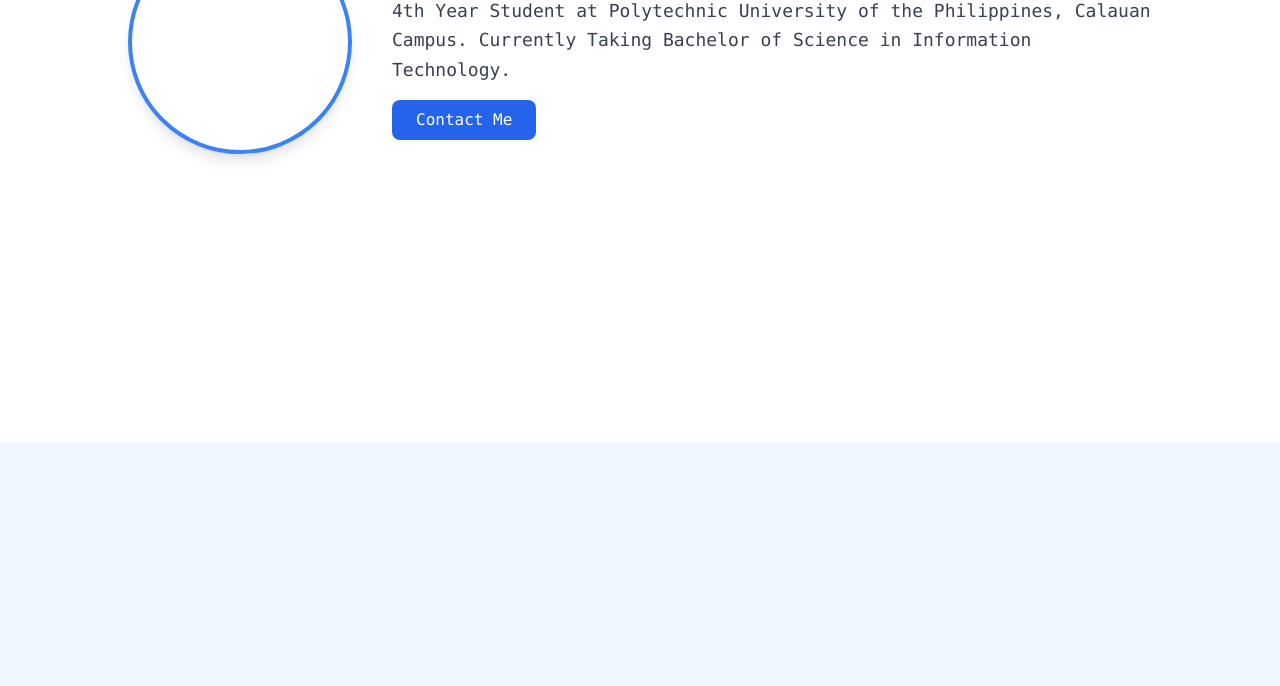
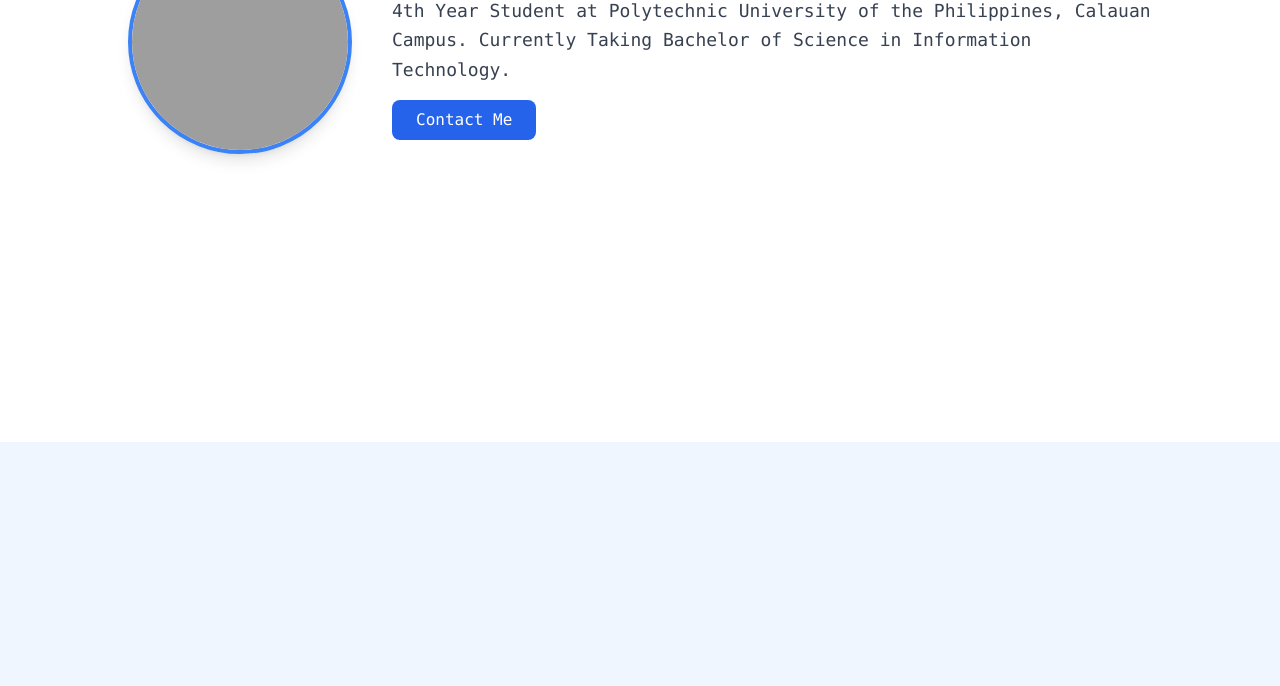
Before and after one commit to TheStrongestEgoist08/Portfolio, a plain HTML site: page index.html in a window 1280 px wide. Shown: the part 414-1100 px from the top of the page. Drawn offline with nearby package versions, Linux system fonts and the light colour scheme; the site is published under a folder, as on GitHub Pages, so addresses that start at the root find nothing.

Commit message:
Profile Picture Change

```diff
--- a/index.html
+++ b/index.html
@@ -156,7 +156,7 @@
             <div class="max-w-5xl mx-auto flex flex-col md:flex-row items-center gap-10">
                 <!-- Photo -->
                 <div class="flex-shrink-0 w-40 h-40 md:w-56 md:h-56 rounded-full overflow-hidden shadow-lg border-4 border-blue-500">
-                    <img src="/Assets/1398470.png" alt="Profile Photo" class="w-full h-full object-cover">
+                    <img src="./Assets/1398470.png" alt="Profile Photo" class="w-full h-full object-cover">
                 </div>
 
                 <!-- Description + Contact Button -->
```
